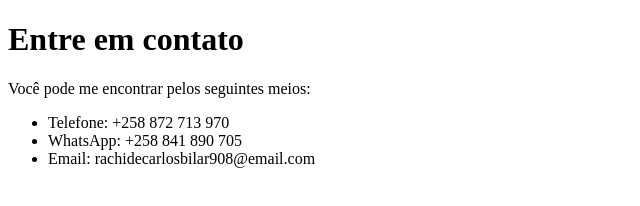
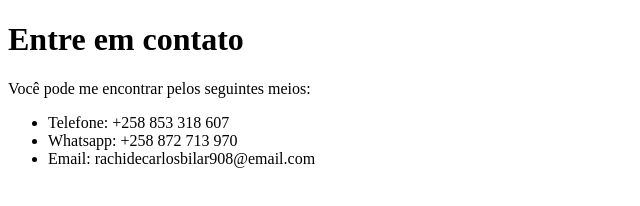
Before and after one commit to rachide25/meusite, a plain HTML site: page contato.html in a window 1280 px wide. Shown: the full height of the page, 0-640 px from the left. Drawn offline with Linux system fonts and the light colour scheme.

Commit message:
Add files via upload

```diff
--- a/contato.html
+++ b/contato.html
@@ -8,8 +8,8 @@
   <h1>Entre em contato</h1>
   <p>Você pode me encontrar pelos seguintes meios:</p>
   <ul>
-    <li>Telefone: +258 872 713 970</li>
-    <li>WhatsApp: +258 841 890 705</li>
+    <li>Telefone: +258 853 318 607</li>
+    <li>Whatsapp: +258 872 713 970</li>
     <li>Email: rachidecarlosbilar908@email.com</li>
   </ul>
 </body>
```
